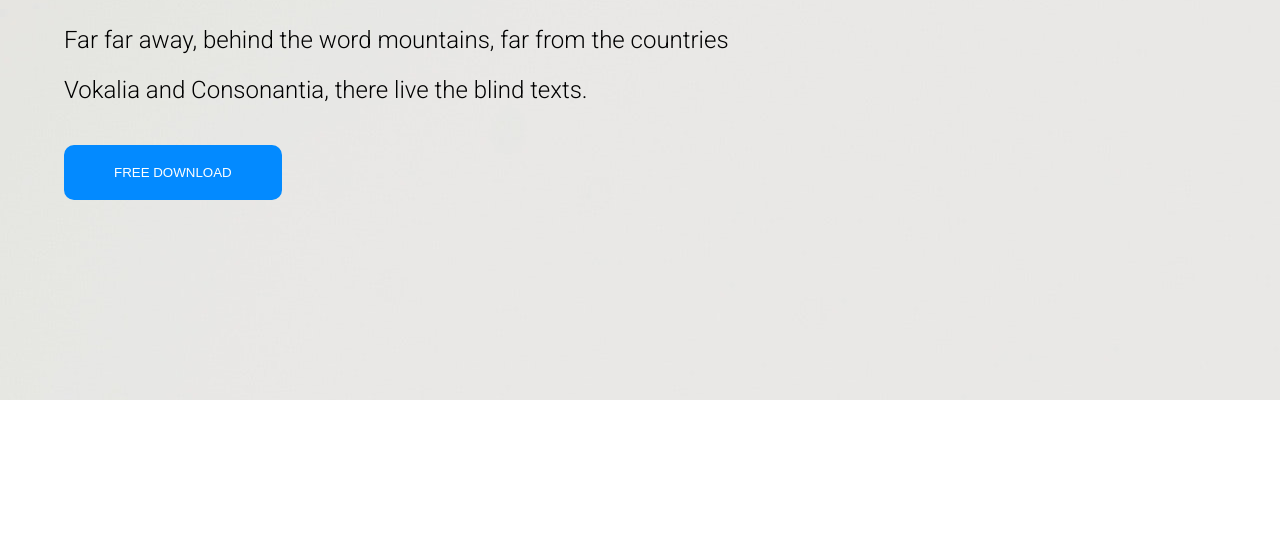
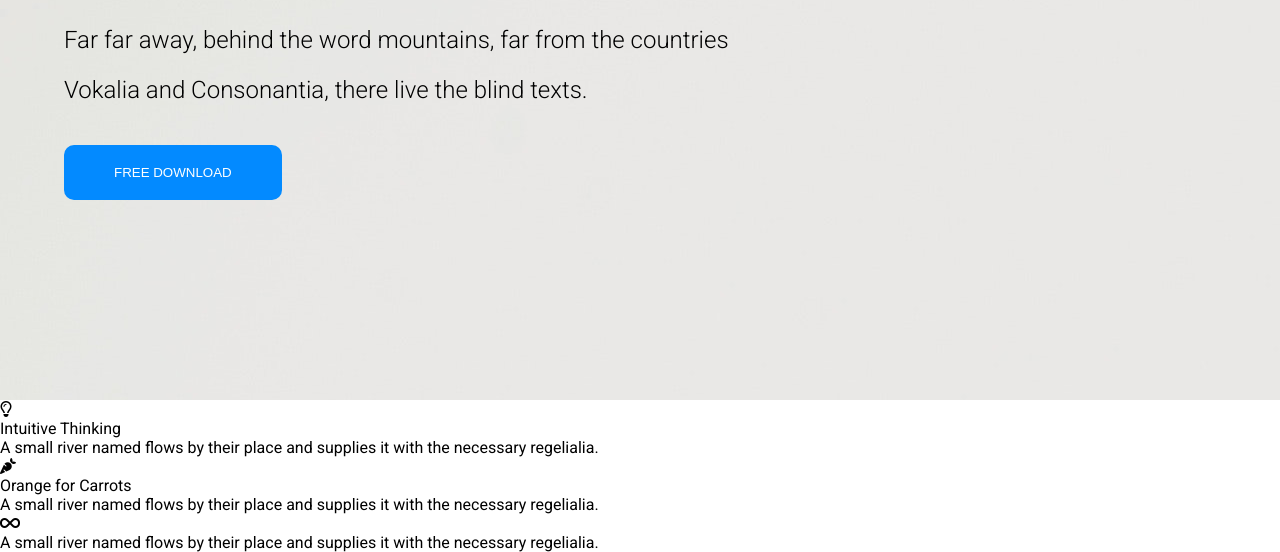
Before and after one commit to Faiqzfrn/atomic-design-template, a plain HTML site: page index.html in a window 1280 px wide. Shown: the part 343-895 px from the top of the page. Before the commit the page ends 800 px from the top, so only its background shows below. Drawn offline with Linux system fonts and the light colour scheme.

Commit message:
Add the content section

```diff
--- a/index.html
+++ b/index.html
@@ -32,5 +32,24 @@
             </div>
         </div>
     </div>
+    <div class="content">
+        <div class="card-container">
+            <div class="card">
+                <div class="card-logo"><i class="fa-regular fa-lightbulb"></i></div>
+                <div class="card-heading">Intuitive Thinking</div>
+                <div class="card-text">A small river named flows by their place and supplies it with the necessary regelialia.</div>
+            </div>
+            <div class="card">
+                <div class="card-logo"><i class="fa-solid fa-carrot"></i></div>
+                <div class="card-heading">Orange for Carrots</div>
+                <div class="card-text">A small river named flows by their place and supplies it with the necessary regelialia.</div>
+            </div>
+            <div class="card">
+                <div class="card-logo"><i class="fa-solid fa-infinity"></i></div>
+                <div class="card-heading"></div>
+                <div class="card-text">A small river named flows by their place and supplies it with the necessary regelialia.</div>
+            </div>
+        </div>
+    </div>
 </body>
 </html>
```
